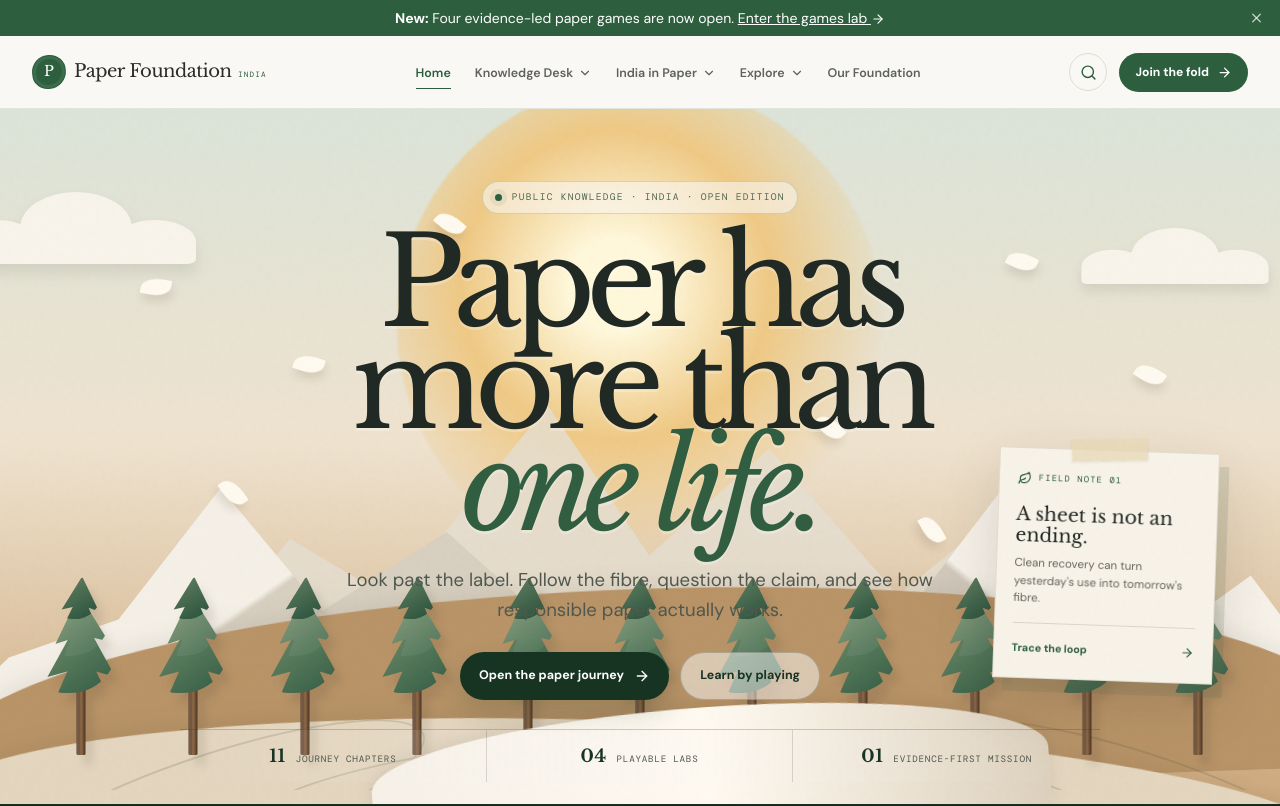
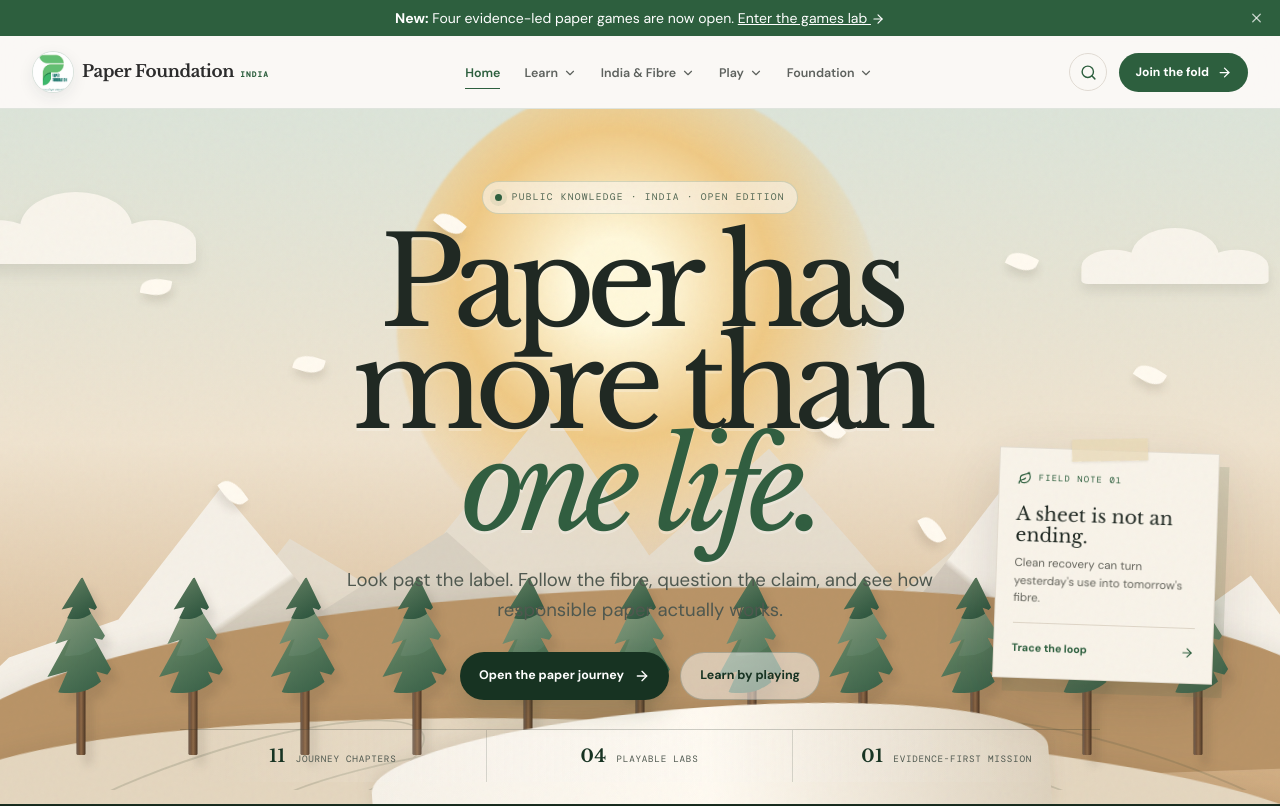
Before and after one commit to DhruvReddyS/Paper-Foundation-India, a Next.js app: page / in a window 1280 px wide. Shown: the top 806 px of the page. Built offline with nearby package versions, Linux system fonts and the light colour scheme; a web font is replaced by a local one.

Commit message:
replace navbar with complete public page index

```diff
--- a/components/site/Nav.tsx
+++ b/components/site/Nav.tsx
@@ -1,6 +1,7 @@
 "use client";
 
 import Link from "next/link";
+import Image from "next/image";
 import { ArrowRight, ChevronDown, Menu, Search, X } from "lucide-react";
 import { usePathname } from "next/navigation";
 import { useEffect, useRef, useState } from "react";
@@ -10,25 +11,43 @@ type NavGroup = { label: string; items: NavItem[] };
 
 const navGroups: NavGroup[] = [
   {
-    label: "Knowledge Desk",
+    label: "Learn",
     items: [
+      { href: "/knowledge", label: "Field Notes", note: "Evidence-led articles" },
+      { href: "/knowledge/how-fibre-sourcing-shapes-the-paper-story", label: "Cover Essay", note: "Read the featured fibre story" },
       { href: "/myths", label: "Myth or Material?", note: "Test common paper claims" },
-      { href: "/knowledge", label: "Field Notes", note: "Evidence-led articles" },
       { href: "/glossary", label: "Paper Dictionary", note: "Terms made human" },
+      { href: "/resources", label: "The Reading Room", note: "Reports, guides and downloads" },
+      { href: "/search", label: "Search the Archive", note: "Find anything across the site" },
     ],
   },
   {
-    label: "India in Paper",
+    label: "India & Fibre",
     items: [
+      { href: "/journey", label: "Follow the Fibre", note: "From source to second life" },
       { href: "/india-map", label: "India Fibre Map", note: "Explore the story state by state" },
       { href: "/india-snapshot", label: "India by Numbers", note: "Facts, charts and context" },
+      { href: "/circularity", label: "The Fibre Loop", note: "See how paper moves in circles" },
+      { href: "/everyday-paper", label: "Paper Everywhere", note: "Find paper in daily life" },
     ],
   },
   {
-    label: "Explore",
+    label: "Play",
     items: [
-      { href: "/journey", label: "Follow the Fibre", note: "From source to second life" },
+      { href: "/discover", label: "Discover", note: "Start at the interactive hub" },
       { href: "/games", label: "The Paper Playground", note: "Learn by playing" },
+      { href: "/discover/grow-or-shred", label: "Grow or Shred", note: "Make the system-level choice" },
+      { href: "/discover/hidden-paper", label: "Hidden Paper", note: "Spot paper in unexpected places" },
+      { href: "/discover/mill-master", label: "Mill Master", note: "Put papermaking in order" },
+      { href: "/discover/truth-press", label: "Truth Press", note: "Print the evidence, reject the myth" },
+    ],
+  },
+  {
+    label: "Foundation",
+    items: [
+      { href: "/about", label: "Our Foundation", note: "Mission, principles and people" },
+      { href: "/get-involved", label: "Join the Fold", note: "Contribute, partner or participate" },
+      { href: "/contact", label: "Contact Desk", note: "Reach the foundation directly" },
     ],
   },
 ];
@@ -37,6 +56,10 @@ function isActive(pathname: string, href: string) {
   if (href === "/") return pathname === href;
   if (href === "/games") return pathname === "/games" || pathname.startsWith("/discover");
   return pathname === href || pathname.startsWith(`${href}/`);
+}
+
+function isItemActive(pathname: string, href: string) {
+  return pathname === href;
 }
 
 export default function Nav() {
@@ -69,10 +92,10 @@ export default function Nav() {
     <header className="site-header sticky top-0 z-50">
       <nav className="container-wide flex h-[72px] items-center justify-between" aria-label="Primary navigation">
         <Link href="/" className="flex items-center gap-2" aria-label="Paper Foundation India home">
-          <div className="site-logo-mark" aria-hidden="true"><span>P</span></div>
-          <span className="font-serif text-lg font-bold text-charcoal">
-            Paper Foundation <small>India</small>
+          <span className="site-brand-avatar" aria-hidden="true">
+            <Image src="/images/brand/paper-foundation-logo.png" alt="" width={48} height={48} priority />
           </span>
+          <span className="site-brand-name">Paper Foundation <small>India</small></span>
         </Link>
 
         <ul ref={menuRef} className="hidden items-center gap-6 lg:flex">
@@ -99,7 +122,7 @@ export default function Nav() {
                 {expanded && (
                   <div className="site-nav-dropdown">
                     {group.items.map((item) => {
-                      const active = isActive(pathname, item.href);
+                      const active = isItemActive(pathname, item.href);
                       return (
                         <Link key={item.href} href={item.href} className={active ? "is-active" : ""} aria-current={active ? "page" : undefined}>
                           <strong>{item.label}</strong>
@@ -113,11 +136,6 @@ export default function Nav() {
             );
           })}
 
-          <li>
-            <Link href="/about" className={`site-nav-link ${isActive(pathname, "/about") ? "is-active" : ""}`} aria-current={isActive(pathname, "/about") ? "page" : undefined}>
-              Our Foundation
-            </Link>
-          </li>
         </ul>
 
         <div className="hidden items-center gap-3 lg:flex">
@@ -144,13 +162,12 @@ export default function Nav() {
             <section key={group.label} className="site-mobile-nav-group">
               <p>{group.label}</p>
               {group.items.map((item) => (
-                <Link key={item.href} href={item.href} className={`site-mobile-nav-link ${isActive(pathname, item.href) ? "is-active" : ""}`}>
+                <Link key={item.href} href={item.href} className={`site-mobile-nav-link ${isItemActive(pathname, item.href) ? "is-active" : ""}`}>
                   <span>{item.label}</span><small>{item.note}</small>
                 </Link>
               ))}
             </section>
           ))}
-          <Link href="/about" className={`site-mobile-nav-link mt-2 ${isActive(pathname, "/about") ? "is-active" : ""}`}>Our Foundation</Link>
           <div className="mt-4 flex gap-3 border-t border-charcoal/10 pt-4">
             <Link href="/search" className="site-search" aria-label="Search the archive"><Search size={17} /></Link>
             <Link href="/get-involved" className="site-nav-cta flex-1 justify-center">Join the fold <ArrowRight size={15} /></Link>
```
Also changed, not shown: app/globals.css.
